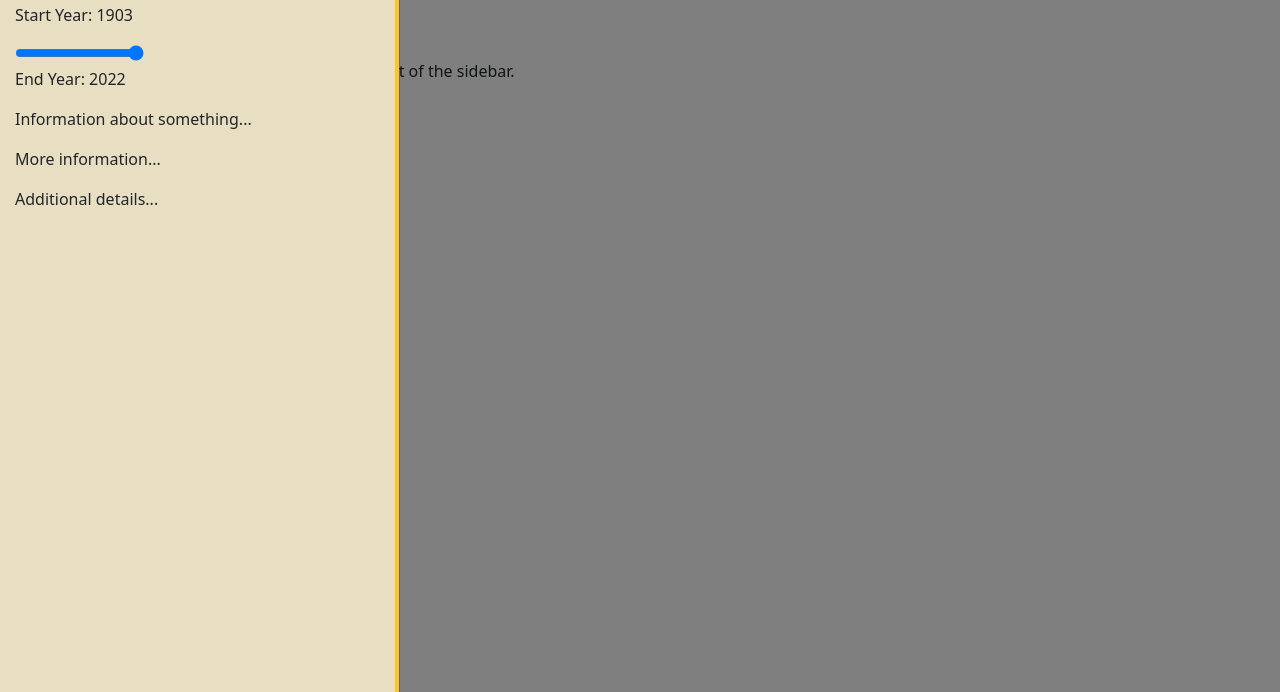
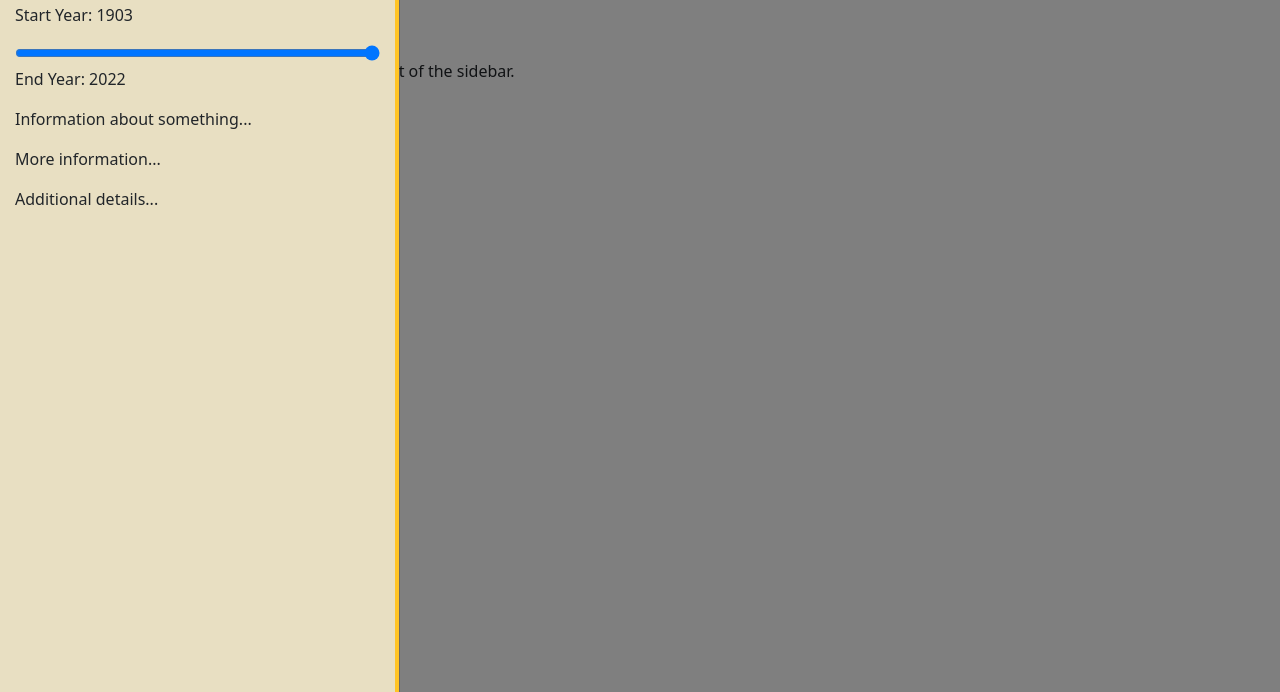
Before and after one commit to StianV-2054980/InfoVis_TourDeFrance, a plain HTML site: page about.html in a window 1280 px wide. Both pictures are taken after a click on the button "Filter". Shown: the part 108-800 px from the top of the page. Drawn offline with nearby package versions, Linux system fonts and the light colour scheme.

Commit message:
Update sliders

```diff
--- a/style/sidebar.css
+++ b/style/sidebar.css
@@ -27,6 +27,10 @@
     border-right: 4px solid #ffc425;
 }
 
+.slidecontainer .slider {
+    width: 100%;
+}
+
 .main-content {
     padding: 15px;
 }
```
Also changed, not shown: statistics.html (+0 -1 lines).
